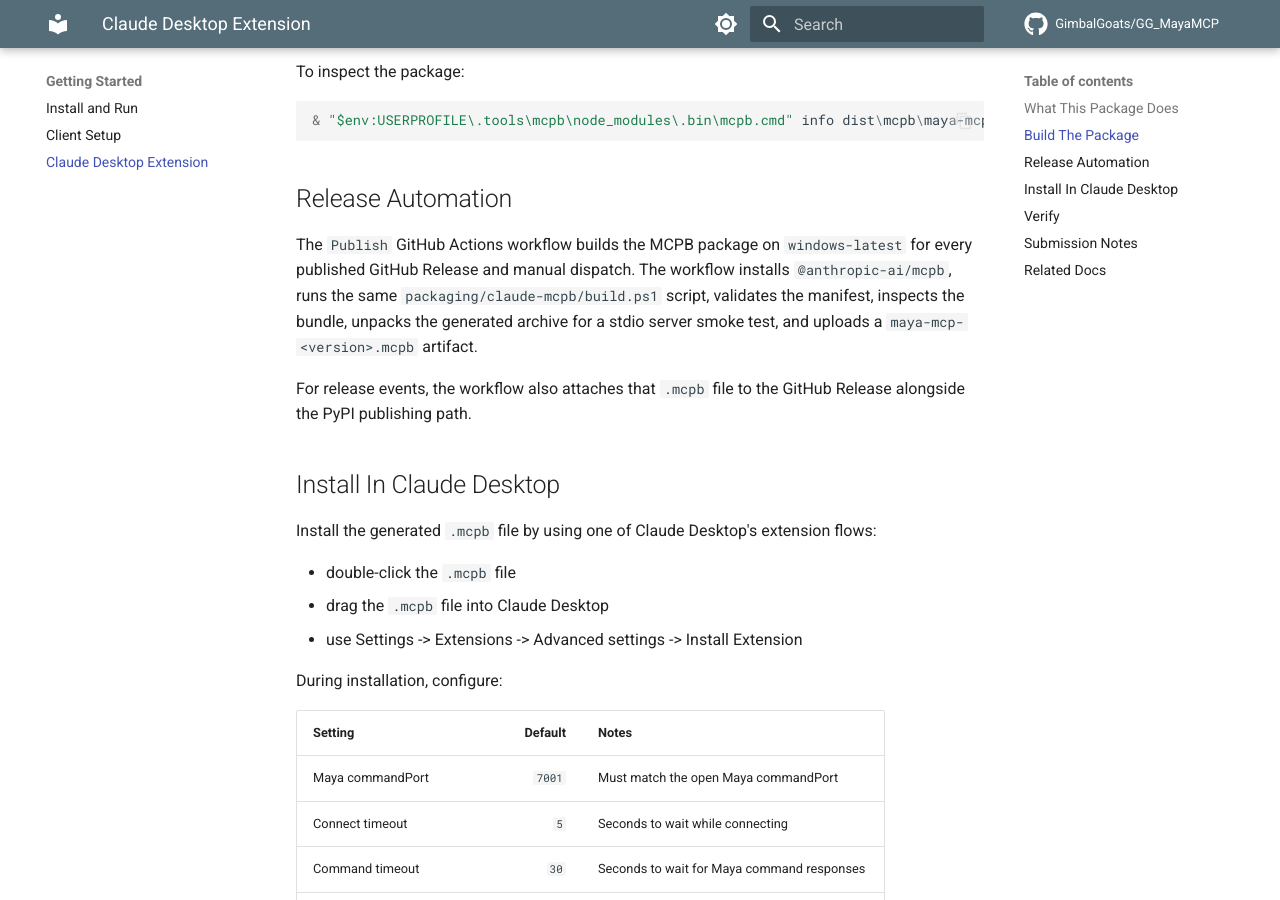
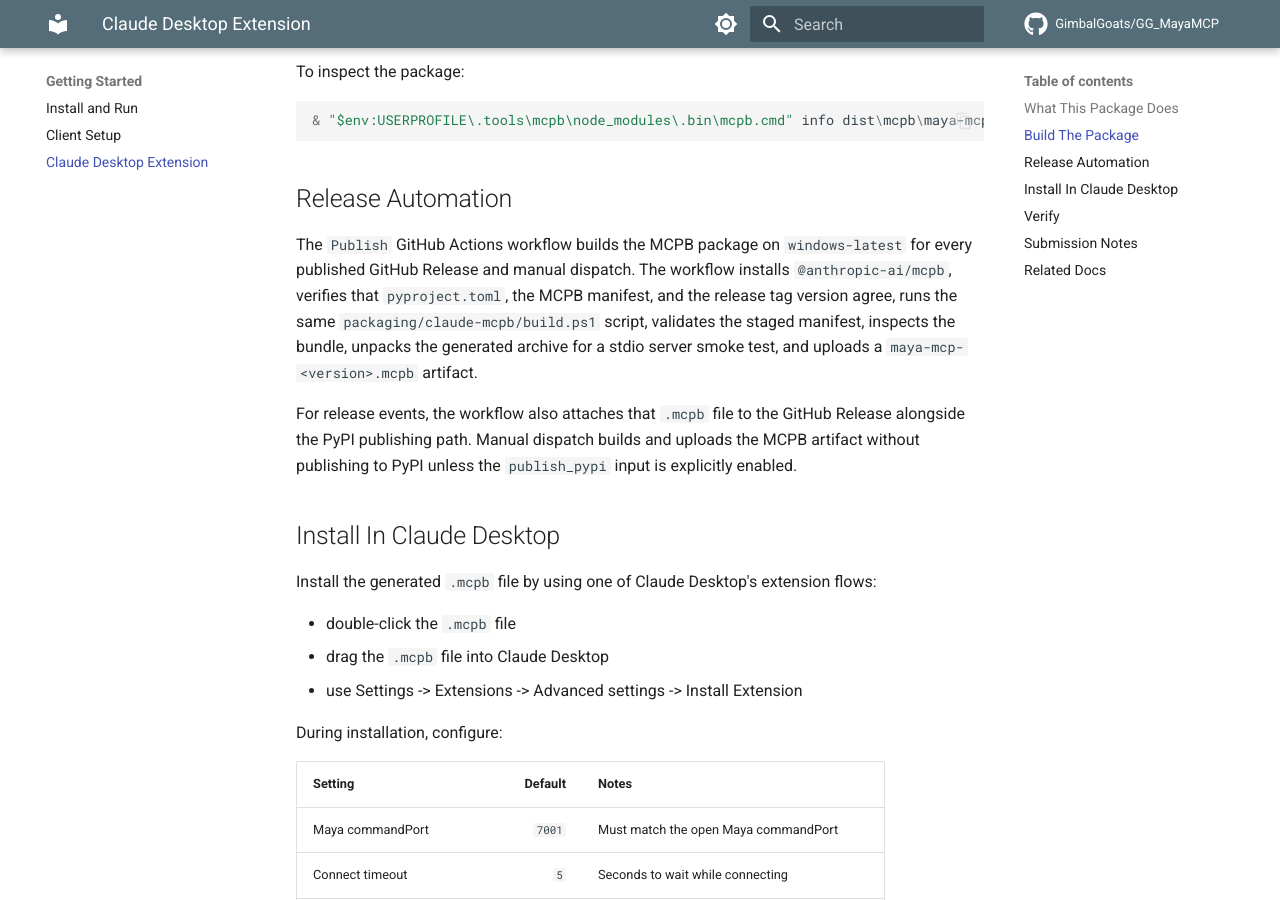
Before and after one commit to GimbalGoats/GG_MayaMCP, an MkDocs documentation site: the page built from docs/usage/claude-desktop-extension.md, in a window 1280 px wide and 900 px high, scrolled down 1296 px. Built offline with MkDocs 1.6.1 and Material for MkDocs 9.7.7, drawn with Linux system fonts in a browser that asks for light colours; comment, search, counter and statistics services are not loaded.

Commit message:
ci: automate mcpb release assets

```diff
--- a/docs/usage/claude-desktop-extension.md
+++ b/docs/usage/claude-desktop-extension.md
@@ -72,13 +72,16 @@
 
 The `Publish` GitHub Actions workflow builds the MCPB package on
 `windows-latest` for every published GitHub Release and manual dispatch. The
-workflow installs `@anthropic-ai/mcpb`, runs the same
-`packaging/claude-mcpb/build.ps1` script, validates the manifest, inspects the
-bundle, unpacks the generated archive for a stdio server smoke test, and uploads
-a `maya-mcp-<version>.mcpb` artifact.
+workflow installs `@anthropic-ai/mcpb`, verifies that `pyproject.toml`, the MCPB
+manifest, and the release tag version agree, runs the same
+`packaging/claude-mcpb/build.ps1` script, validates the staged manifest,
+inspects the bundle, unpacks the generated archive for a stdio server smoke
+test, and uploads a `maya-mcp-<version>.mcpb` artifact.
 
 For release events, the workflow also attaches that `.mcpb` file to the GitHub
-Release alongside the PyPI publishing path.
+Release alongside the PyPI publishing path. Manual dispatch builds and uploads
+the MCPB artifact without publishing to PyPI unless the `publish_pypi` input is
+explicitly enabled.
 
 ## Install In Claude Desktop
 
```
Also changed, not shown: README.md (+6 -0 lines), packaging/claude-mcpb/README.md (+12 -0 lines), docs/assets/maya-mcp-banner.png (added), 1 other file.
